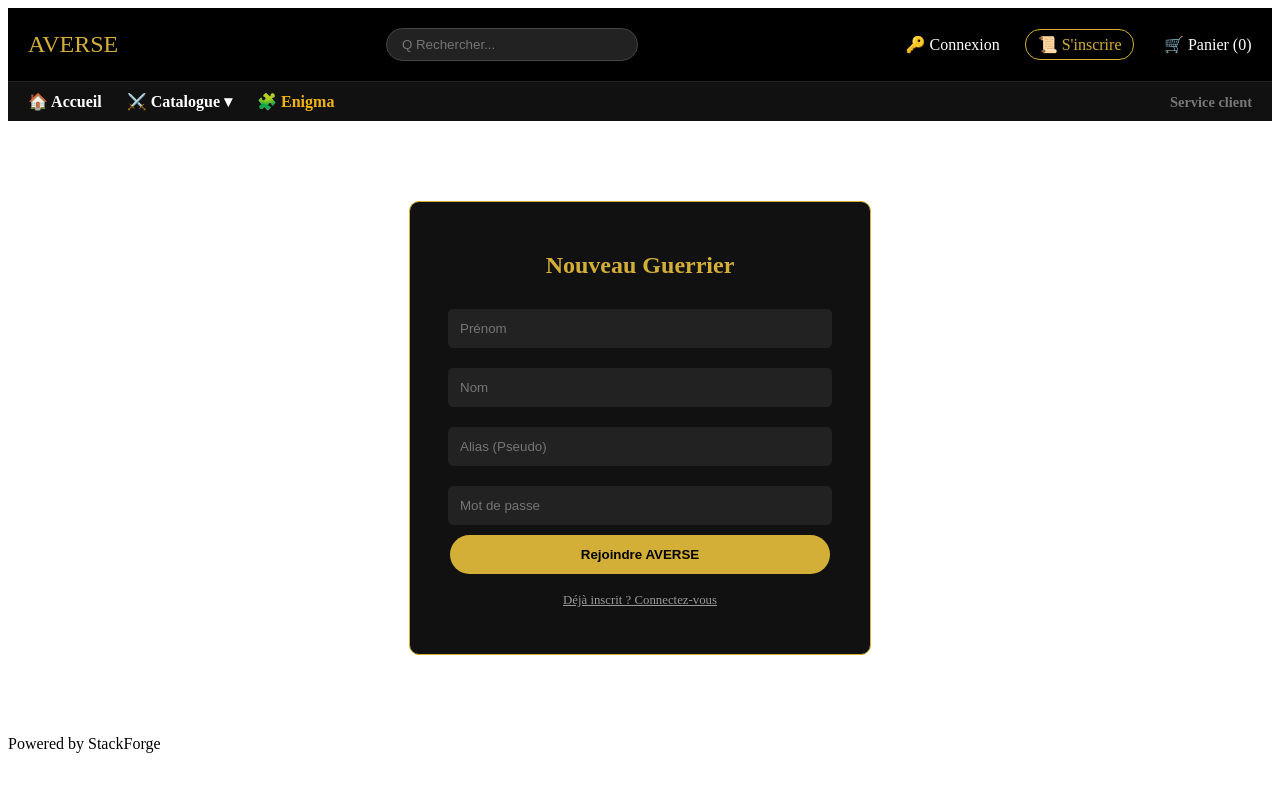
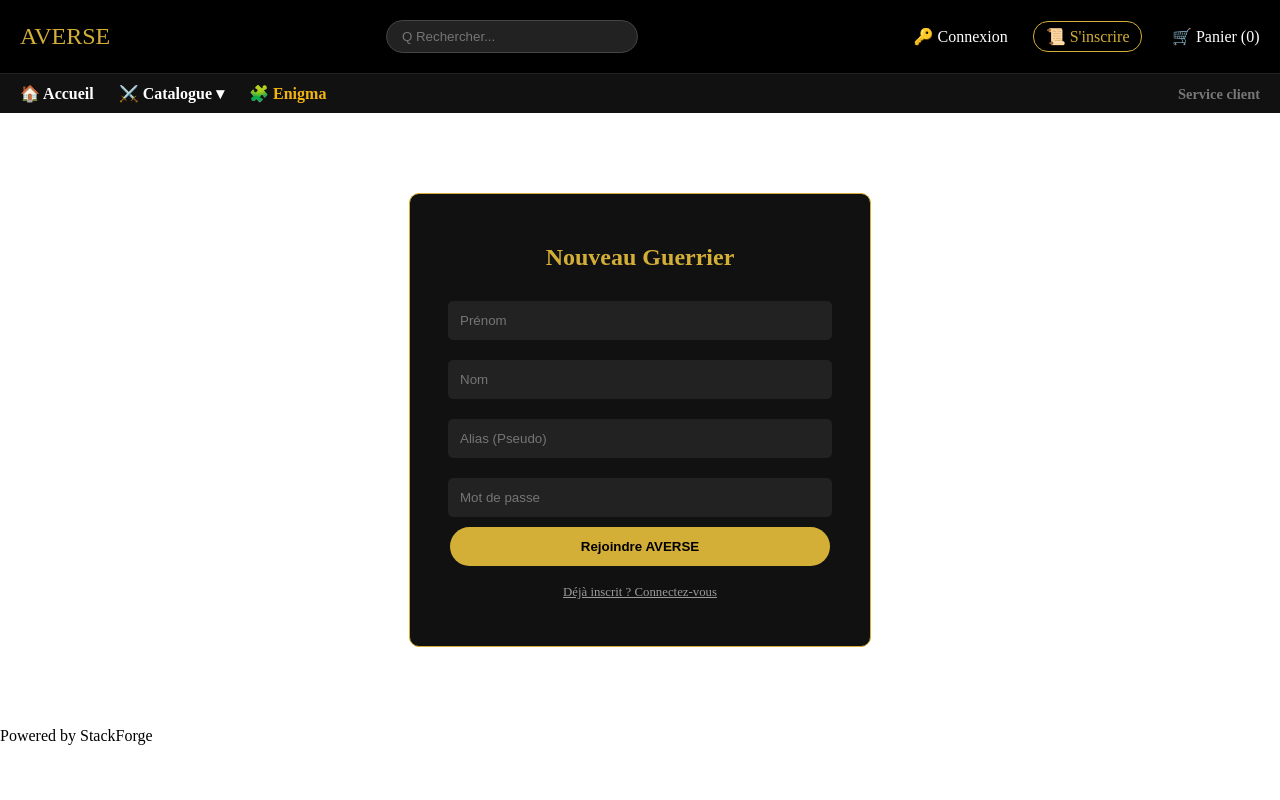
Before and after one commit to Trosfros/DarquestVraiVersion, a PHP site: page /register.php in a window 1280 px wide. Run offline with PHP 8.4, Linux system fonts and the light colour scheme.

Commit message:
FEAR THE CSS CHANGES :)

```diff
--- a/styles/engima.css
+++ b/styles/engima.css
@@ -7,7 +7,7 @@
             --purple: #9b59b6;
         }
 
-        body { background-color: var(--bg-light); font-family: 'Segoe UI', sans-serif; color: #333; }
+        body { background-color: var(--bg-light); font-family: 'Segoe UI', sans-serif; color: #333; margin:0px 0px 0px 0px; }
         .dashboard { max-width: 900px; margin: 40px auto; padding: 0 20px; }
         .page-title { font-family: 'Cinzel', serif; color: var(--gold); text-align: center; margin-bottom: 40px; }
 
--- a/styles/header.css
+++ b/styles/header.css
@@ -8,6 +8,7 @@
         flex-wrap: wrap;
         background-color:black;
     }
+
 
     /* --- RECHERCHE --- */
     .search-bar input {
--- a/styles/inventaire.css
+++ b/styles/inventaire.css
@@ -1,6 +1,6 @@
-  body { background-color: #ffffff; color: #333; font-family: 'Roboto', sans-serif; }
+  body { background-color: #ffffff; color: #333; font-family: 'Roboto', sans-serif; margin: 0px 0px 0px 0px;  }
         .inventory-container { max-width: 1200px; margin: 40px auto; padding: 0 20px; text-align: center; }
-        .inventory-title { font-family: 'Cinzel', serif; color: #d4af37; margin-bottom: 30px; }
+        .inventory-title { font-family: 'Cinzel', serif; color: #d4af37; margin-bottom: 30px; margin: 0 }
 
         /* Grille d'inventaire */
         .inventory-grid { display: grid; grid-template-columns: repeat(auto-fill, minmax(200px, 1fr)); gap: 20px; margin-top: 30px; }
--- a/styles/login.css
+++ b/styles/login.css
@@ -1,3 +1,6 @@
      .login-box { max-width: 400px; margin: 100px auto; padding: 20px; background: #111; border: 1px solid #d4af37; border-radius: 8px; color: white; text-align: center; }
         input { width: 90%; padding: 10px; margin: 10px 0; border-radius: 5px; border: none; }
         .btn-login { background: #d4af37; color: black; font-weight: bold; border: none; padding: 10px 20px; cursor: pointer; border-radius: 20px; width: 100%; }
+       body {
+         margin: 0px 0px 0px 0px;
+       }
--- a/styles/register.css
+++ b/styles/register.css
@@ -14,3 +14,6 @@
             font-size: 0.9rem;
             font-weight: bold;
         }
+        body{
+            margin: 0px 0px 0px 0px;
+        }
```
